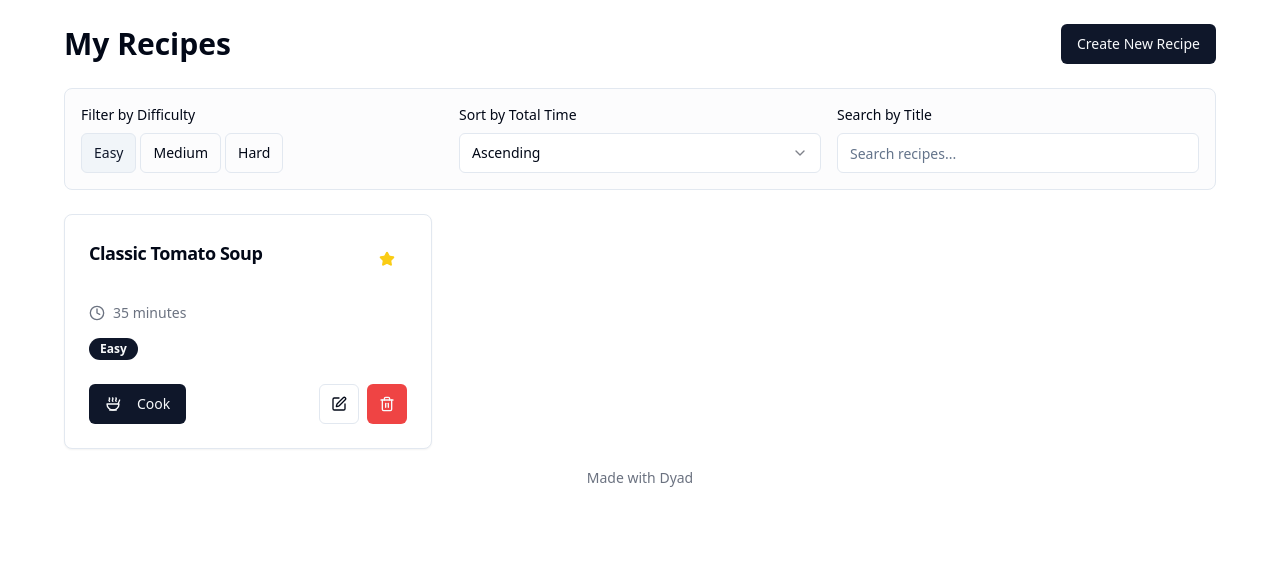
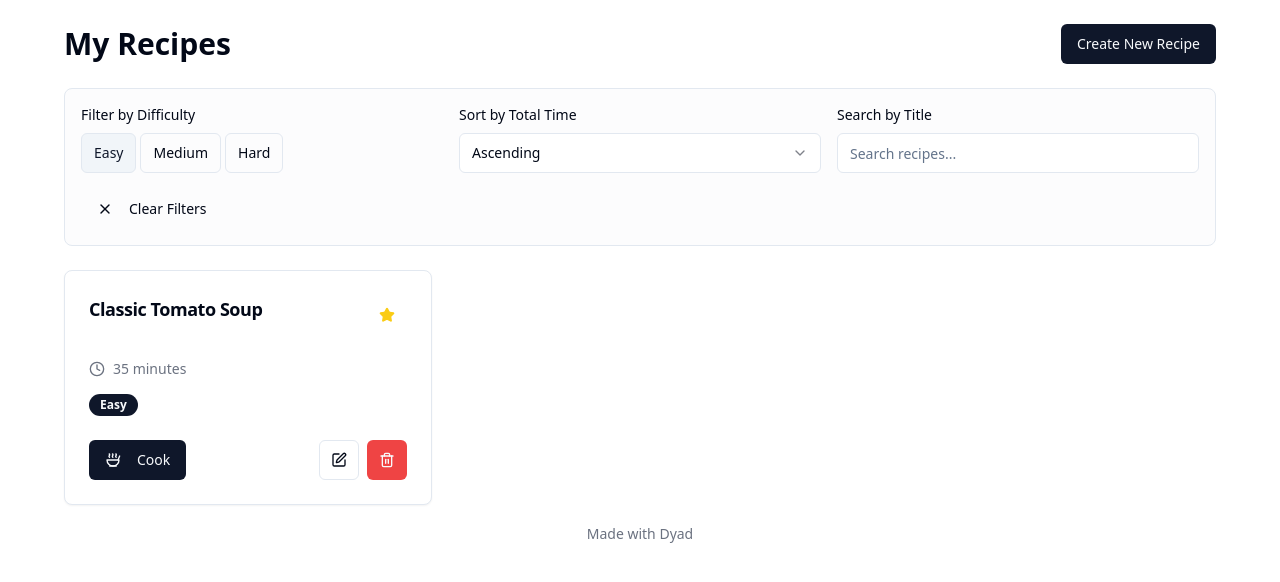
Before and after one commit to anirudhrkowshik/Recipe-Application, a React (Vite) app: page /recipes in a window 1280 px wide. Both pictures are taken after a click on the button "Easy". Shown: the top 582 px of the page. Built offline with nearby package versions, Linux system fonts and the light colour scheme.

Commit message:
[dyad] Added a 'Clear Filters' button - wrote 1 file(s)

```diff
--- a/src/pages/RecipesListPage.tsx
+++ b/src/pages/RecipesListPage.tsx
@@ -2,7 +2,6 @@ import { useState, useMemo } from 'react';
 import { Link } from 'react-router-dom';
 import { useSelector } from 'react-redux';
 import { RootState } from '@/store/store';
-import { Recipe, Difficulty } from '@/types';
 import { calculateTotalTime } from '@/lib/recipes';
 
 import { Button } from '@/components/ui/button';
@@ -11,6 +10,7 @@ import RecipeCard from '@/components/RecipeCard';
 import { ToggleGroup, ToggleGroupItem } from "@/components/ui/toggle-group";
 import { Select, SelectContent, SelectItem, SelectTrigger, SelectValue } from "@/components/ui/select";
 import { Input } from '@/components/ui/input';
+import { X } from 'lucide-react';
 
 const RecipesListPage = () => {
   const recipes = useSelector((state: RootState) => state.recipes.recipes);
@@ -35,9 +35,16 @@ const RecipesListPage = () => {
     return filtered.sort((a, b) => {
       const timeA = calculateTotalTime(a);
       const timeB = calculateTotalTime(b);
-      return sortOrder === 'asc' ? timeA - timeB : timeB - timeA;
+      return sortOrder === 'asc' ? timeA - timeB : timeB - a;
     });
   }, [recipes, difficultyFilters, sortOrder, searchTerm]);
+
+  const areFiltersActive = difficultyFilters.length > 0 || searchTerm !== '';
+
+  const handleClearFilters = () => {
+    setDifficultyFilters([]);
+    setSearchTerm('');
+  };
 
   return (
     <div className="max-w-6xl mx-auto">
@@ -86,6 +93,14 @@ const RecipesListPage = () => {
               />
             </div>
           </div>
+          {areFiltersActive && (
+            <div className="mt-4">
+              <Button variant="ghost" onClick={handleClearFilters}>
+                <X className="mr-2 h-4 w-4" />
+                Clear Filters
+              </Button>
+            </div>
+          )}
         </div>
       )}
 
```
